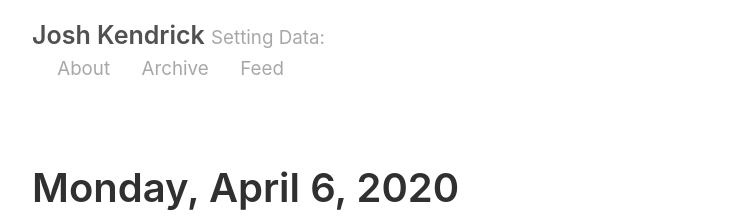
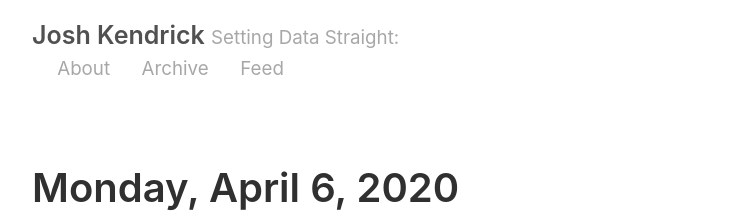
Before and after one commit to jnk83/jnk83.github.io, a Jekyll site: the page built from index.html, in a window 1280 px wide and 900 px high. Shown: the top 218 px of the window, without its empty margins (258-1010 px from the left). Built offline with Jekyll 4.4.1, drawn with Linux system fonts in a browser that asks for light colours; the list of posts is cut into pages by our own code.

Commit message:
title change

```diff
--- a/_config.yml
+++ b/_config.yml
@@ -3,7 +3,7 @@ permalink:           pretty
 
 # Setup
 title:               Josh Kendrick
-tagline:             Setting Data
+tagline:             Setting Data Straight
 url:                 http://jnk83.github.io
 paginate:            2
 baseurl:             ""
```
